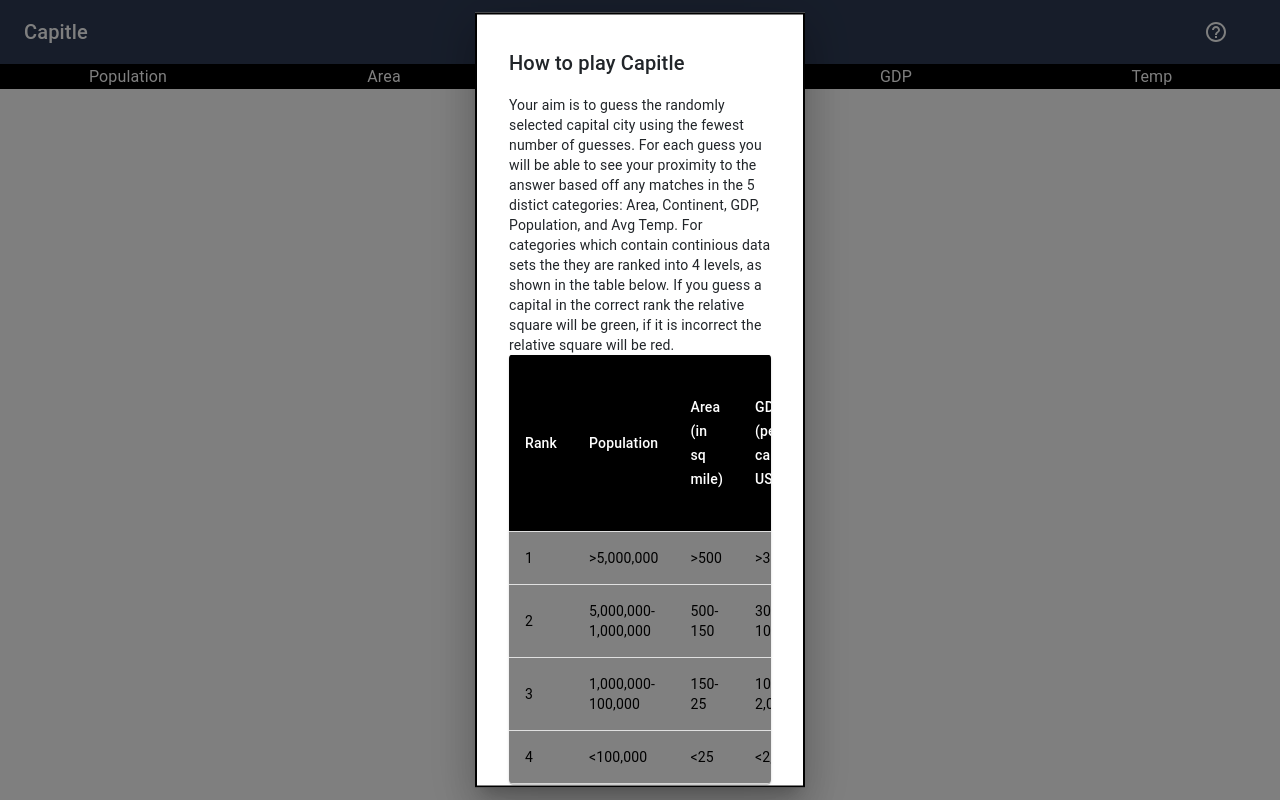
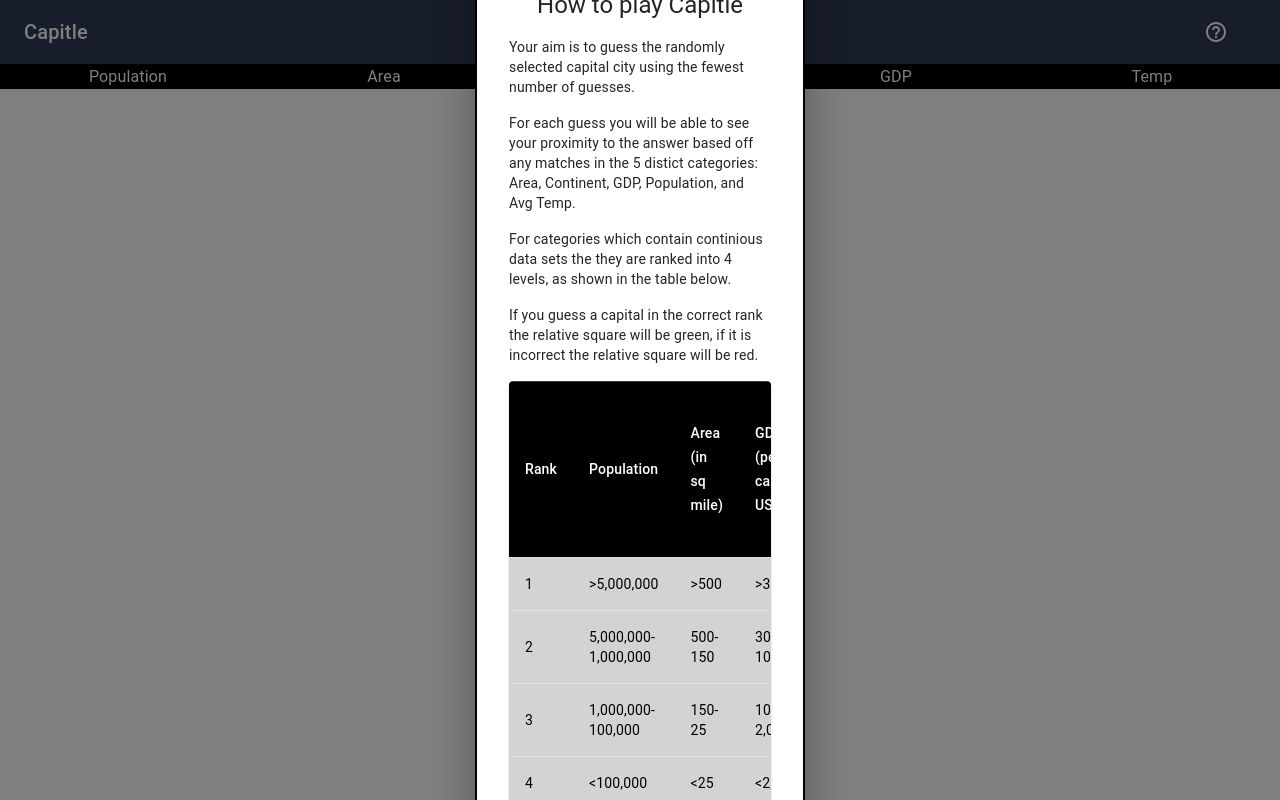
Before and after one commit to mattemerson1/capitle, a React (Create React App) app: page / in a window 1280 px wide. Both pictures are taken after a click on the button 1216 px from the left and 32 px from the top of the page. Built offline with nearby package versions, Linux system fonts and the light colour scheme.

Commit message:
fixed css formating issue

```diff
--- a/src/components/appBar/index.jsx
+++ b/src/components/appBar/index.jsx
@@ -13,7 +13,6 @@
 import HelpOutlineOutlinedIcon from '@mui/icons-material/HelpOutlineOutlined';
 import IconButton from '@mui/material/IconButton';
 import Modal from '@mui/material/Modal';
-import { makeStyles } from "@material-ui/core/styles";
 
 
 const style = {
@@ -22,30 +21,21 @@
   left: '50%',
   transform: 'translate(-50%, -50%)',
   width: 330,
-  height: 775,
   bgcolor: 'background.paper',
   border: '2px solid #000',
   boxShadow: 24,
   p: 4,
 };
 
-const cellStyle = {
+const cellHeaderStyle = {
   backgroundColor: 'black',
   color: 'white',
 };
 
-const cellStyle2 = {
-  backgroundColor: 'grey',
+const cellBodyStyle = {
+  backgroundColor: 'lightgrey',
   color: 'black',
-}
-
-
-const useStyles = makeStyles(theme => ({
-  cell_short: {
-    fontSize: "10px",
-    width: 10,
-  },
-}))
+};
 
 const createData = (rank, population, area, gdp, temp) => {
   return { rank, population, area, gdp, temp };
@@ -59,7 +49,6 @@
 ];
 
 const EndGame = () => {
-  const classes = useStyles();
   const [open, setOpen] = useState(false);
 
   const handleOpenModal = () => setOpen(true);
@@ -85,39 +74,45 @@
           <Modal
             open={open}
             onBackdropClick={handleCloseModal}
-            // onClose={handleCloseModal}
             aria-labelledby="modal-modal-title"
             aria-describedby="modal-modal-description"
           >
-            <Box sx={style} >
-              <Typography id="modal-modal-title" variant="h6" component="h2">
+            <Box sx={style}  >
+              <Typography id="modal-modal-title" align="center" variant="h5" component="h2">
                 How to play Capitle
               </Typography>
-              <Typography id="modal-modal-description" variant="body2" sx={{ mt: 2 }}>
+              <Typography paragraph={true} id="modal-modal-description" variant="body2" sx={{ mt: 2 }}>
                 Your aim is to guess the randomly selected capital city using the fewest number of guesses.
+              </Typography>
+              <Typography paragraph={true} id="modal-modal-description" variant="body2" sx={{ mt: 2 }}>
                 For each guess you will be able to see your proximity to the answer based off any matches in the 5 distict categories: Area, Continent, GDP, Population, and Avg Temp.
+              </Typography>
+              <Typography paragraph={true} id="modal-modal-description" variant="body2" sx={{ mt: 2 }}>
                 For categories which contain continious data sets the they are ranked into 4 levels, as shown in the table below.
+              </Typography>
+              <Typography paragraph={true} id="modal-modal-description" variant="body2" sx={{ mt: 2 }}>
                 If you guess a capital in the correct rank the relative square will be green, if it is incorrect the relative square will be red.
               </Typography>
+
               <TableContainer component={Paper}>
                 <Table style={{ position: 'relative', width: 10 }} aria-label="simple table">
                   <TableHead>
                     <TableRow>
-                      <TableCell align="left" style={cellStyle}>Rank</TableCell>
-                      <TableCell align="left" style={cellStyle}>Population</TableCell>
-                      <TableCell align="left" style={cellStyle}>Area (in sq mile)</TableCell>
-                      <TableCell align="left" style={cellStyle}>GDP (per capita USD)</TableCell>
-                      <TableCell align="left" style={cellStyle}>Temp (average annual temp per country)</TableCell>
+                      <TableCell align="left" sx={cellHeaderStyle} >Rank</TableCell>
+                      <TableCell align="left" sx={cellHeaderStyle}>Population</TableCell>
+                      <TableCell align="left" sx={cellHeaderStyle}>Area (in sq mile)</TableCell>
+                      <TableCell align="left" sx={cellHeaderStyle}>GDP (per capita USD)</TableCell>
+                      <TableCell align="left" sx={cellHeaderStyle}>Temp (average annual temp per country)</TableCell>
                     </TableRow>
                   </TableHead>
                   <TableBody>
                     {rows.map((row) => (
                       <TableRow key={row.rank}>
-                        <TableCell align="left" style={cellStyle2}>{row.rank}</TableCell>
-                        <TableCell align="left" style={cellStyle2}>{row.population}</TableCell>
-                        <TableCell align="left" style={cellStyle2}>{row.area}</TableCell>
-                        <TableCell align="left" style={cellStyle2}>{row.gdp}</TableCell>
-                        <TableCell align="left" style={cellStyle2}>{row.temp}</TableCell>
+                        <TableCell align="left" sx={cellBodyStyle}>{row.rank}</TableCell>
+                        <TableCell align="left" sx={cellBodyStyle}>{row.population}</TableCell>
+                        <TableCell align="left" sx={cellBodyStyle}>{row.area}</TableCell>
+                        <TableCell align="left" sx={cellBodyStyle}>{row.gdp}</TableCell>
+                        <TableCell align="left" sx={cellBodyStyle}>{row.temp}</TableCell>
                       </TableRow>
                     ))}
 
```
